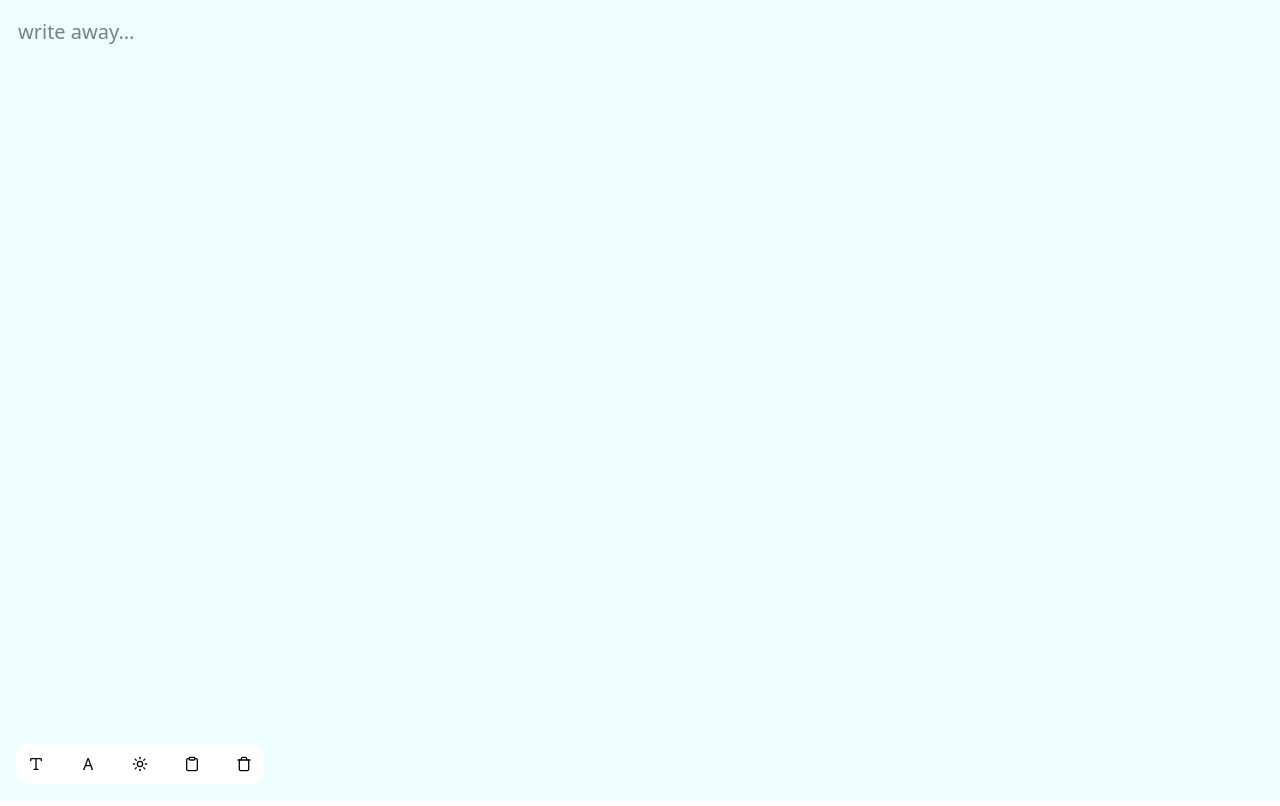
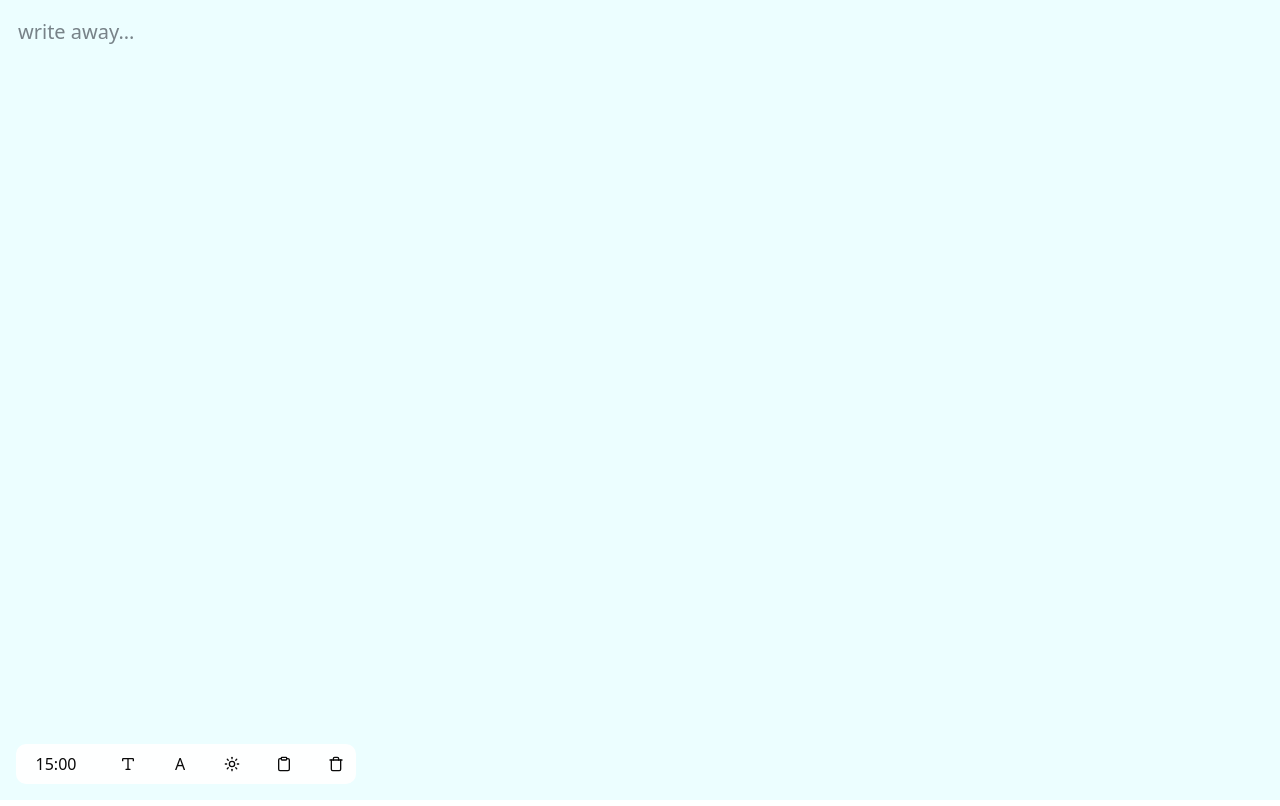
Before and after one commit to ni3rav/sentio, a React (Vite) app: page / in a window 1280 px wide. Built offline with nearby package versions, Linux system fonts and the light colour scheme.

Commit message:
add: a 15 minutes timer might extend it later

```diff
--- /dev/null
+++ b/src/components/TImer.tsx
@@ -0,0 +1,37 @@
+import { useEffect, useState } from "react";
+import { Button } from "~/components/ui/button";
+
+export function Timer() {
+  const [seconds, setSeconds] = useState<number>(0);
+  const [minutes, setMinutes] = useState<number>(0);
+  const [isStarted, setIsStarted] = useState<boolean>(false);
+
+  useEffect(() => {
+    if (!isStarted) return;
+    const interval = setInterval(() => {
+      setSeconds((s) => {
+        if (s === 59) {
+          setMinutes((m) => m + 1);
+          return 0;
+        }
+        return s + 1;
+      });
+    }, 1000);
+    return () => clearInterval(interval);
+  }, [isStarted]);
+
+  return (
+    <Button
+      variant="ghost"
+      size="default"
+      className="h-10 w-20 p-2 text-base"
+      onClick={() => setIsStarted((prev) => !prev)}
+    >
+      {!isStarted
+        ? "15:00"
+        : `${minutes < 10 ? `0${minutes}` : minutes}:${
+            seconds < 10 ? `0${seconds}` : seconds
+          }`}
+    </Button>
+  );
+}
--- a/src/components/Toolbar.tsx
+++ b/src/components/Toolbar.tsx
@@ -21,6 +21,7 @@ import {
 import { cn } from "~/lib/utils";
 import type { FontSizeType, FontType, ThemeType } from "~/lib/types";
 import { useText } from "~/context/TextContext";
+import { Timer } from "~/components/TImer";
 
 export function Toolbar() {
   const { font, setFont, fontSize, setFontSize, themeStyle, setThemeStyle } =
@@ -87,6 +88,7 @@ export function Toolbar() {
 
   return (
     <div className="fixed bottom-4 left-4 z-50 flex items-center gap-3 p-3 bg-background/95 rounded-lg">
+      <Timer />
       <DropdownMenu>
         <DropdownMenuTrigger asChild>
           <Button variant="ghost" size="default" className="h-10 w-10 p-2">
```
